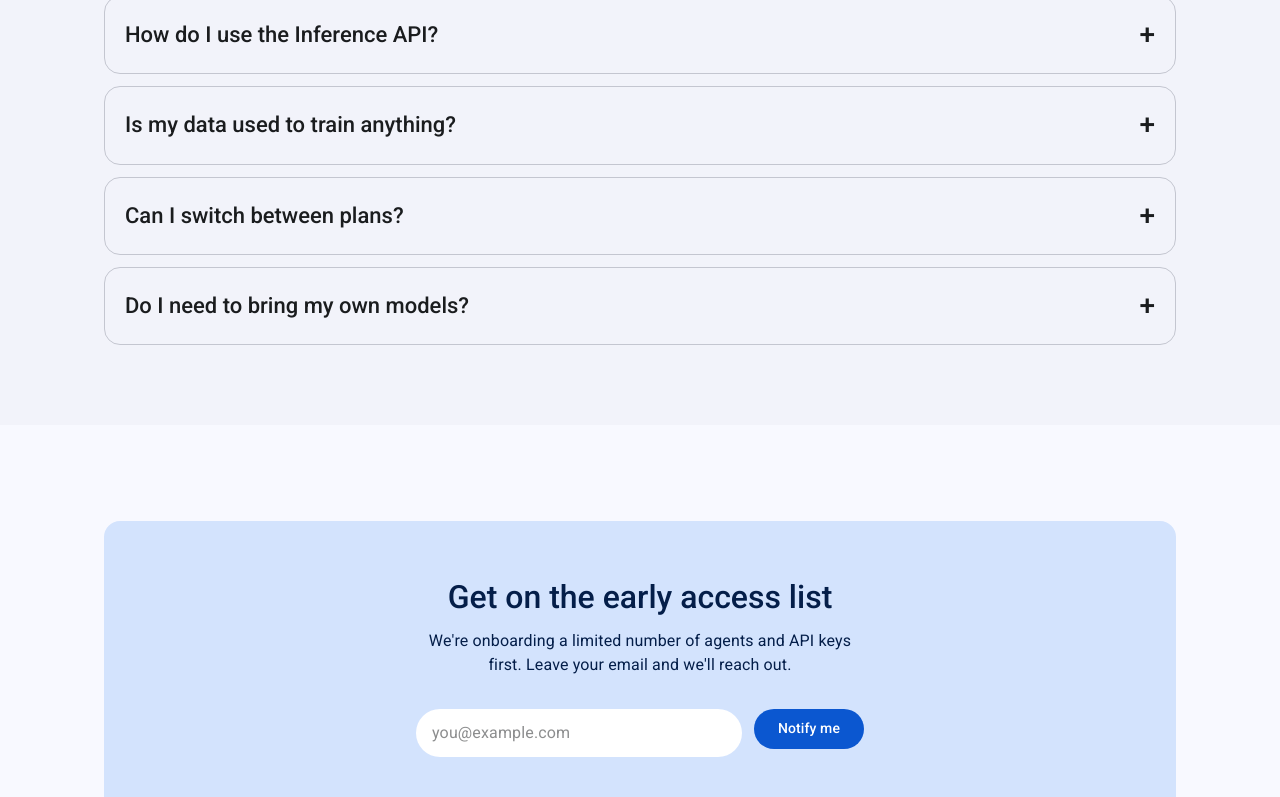
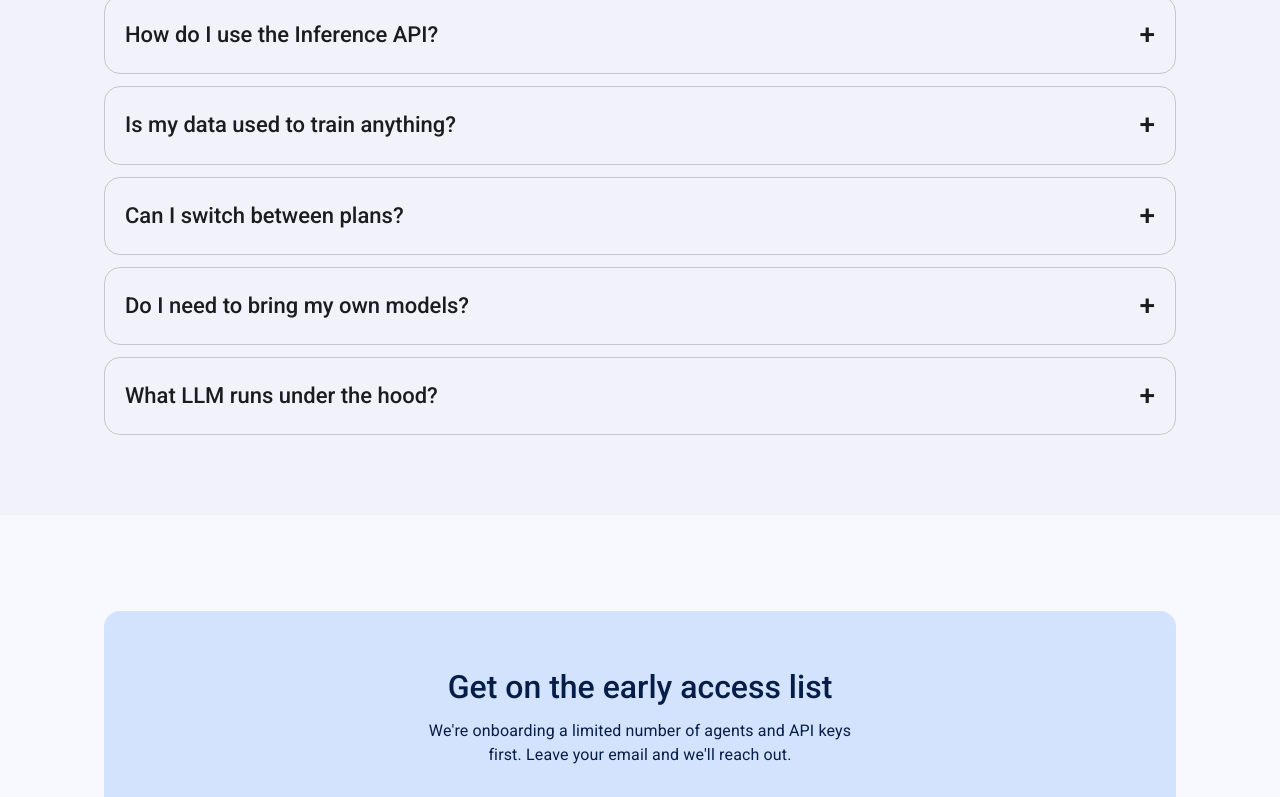
Before and after one commit to PovedaAqui/thirty-nighty, a Next.js app: page / in a window 1280 px wide. Shown: the part 4186-4983 px from the top of the page. Built offline with nearby package versions, Linux system fonts and the light colour scheme; a web font is replaced by a local one.

Commit message:
Add FAQ: which LLM powers the agents + tool stack

```diff
--- a/src/app/page.tsx
+++ b/src/app/page.tsx
@@ -268,6 +268,7 @@ export default function Home() {
                 [t("faq_2_q"), t("faq_2_a")],
                 [t("faq_3_q"), t("faq_3_a")],
                 [t("faq_4_q"), t("faq_4_a")],
+                [t("faq_5_q"), t("faq_5_a")],
               ].map(([q, a]) => (
                 <details key={q} className="md-card p-5 group">
                   <summary className="md-title-large cursor-pointer list-none flex items-center justify-between gap-4">
--- a/src/locales/translations.ts
+++ b/src/locales/translations.ts
@@ -101,6 +101,9 @@ export const translations = {
     faq_3_a: "Yes, upgrades and downgrades take effect on your next billing cycle.",
     faq_4_q: "Do I need to bring my own models?",
     faq_4_a: "No — models are pre-loaded and tuned. Enterprise plans can discuss custom model requirements.",
+    faq_5_q: "What LLM runs under the hood?",
+    faq_5_a:
+      "Currently Qwen3.6-35B-A3B-NVFP4, which delivers excellent performance for around 70% of tasks. Agents are also equipped with tools like SearXNG, Firecrawl, and Camoufox, all running in isolated, per-user Hermes containers.",
 
     waitlist_title: "Get on the early access list",
     waitlist_body:
@@ -213,6 +216,9 @@ export const translations = {
       "No. La inferencia corre en hardware dedicado. Los prompts y respuestas se quedan dentro del servicio — nada se usa para entrenar modelos de terceros.",
     faq_3_q: "¿Puedo cambiar entre planes?",
     faq_3_a: "Sí, las mejoras y bajadas de plan se aplican en tu siguiente ciclo de facturación.",
+    faq_5_q: "¿Qué LLM corre por debajo?",
+    faq_5_a:
+      "Actualmente Qwen3.6-35B-A3B-NVFP4, que ofrece un excelente rendimiento para alrededor del 70% de las tareas. Los agentes también cuentan con acceso a herramientas como SearXNG, Firecrawl y Camoufox, todo en contenedores aislados y dedicados por usuario para Hermes.",
     faq_4_q: "¿Necesito aportar mis propios modelos?",
     faq_4_a:
       "No — los modelos vienen precargados y ajustados. Los planes Enterprise pueden negociar requisitos de modelos personalizados.",
```
